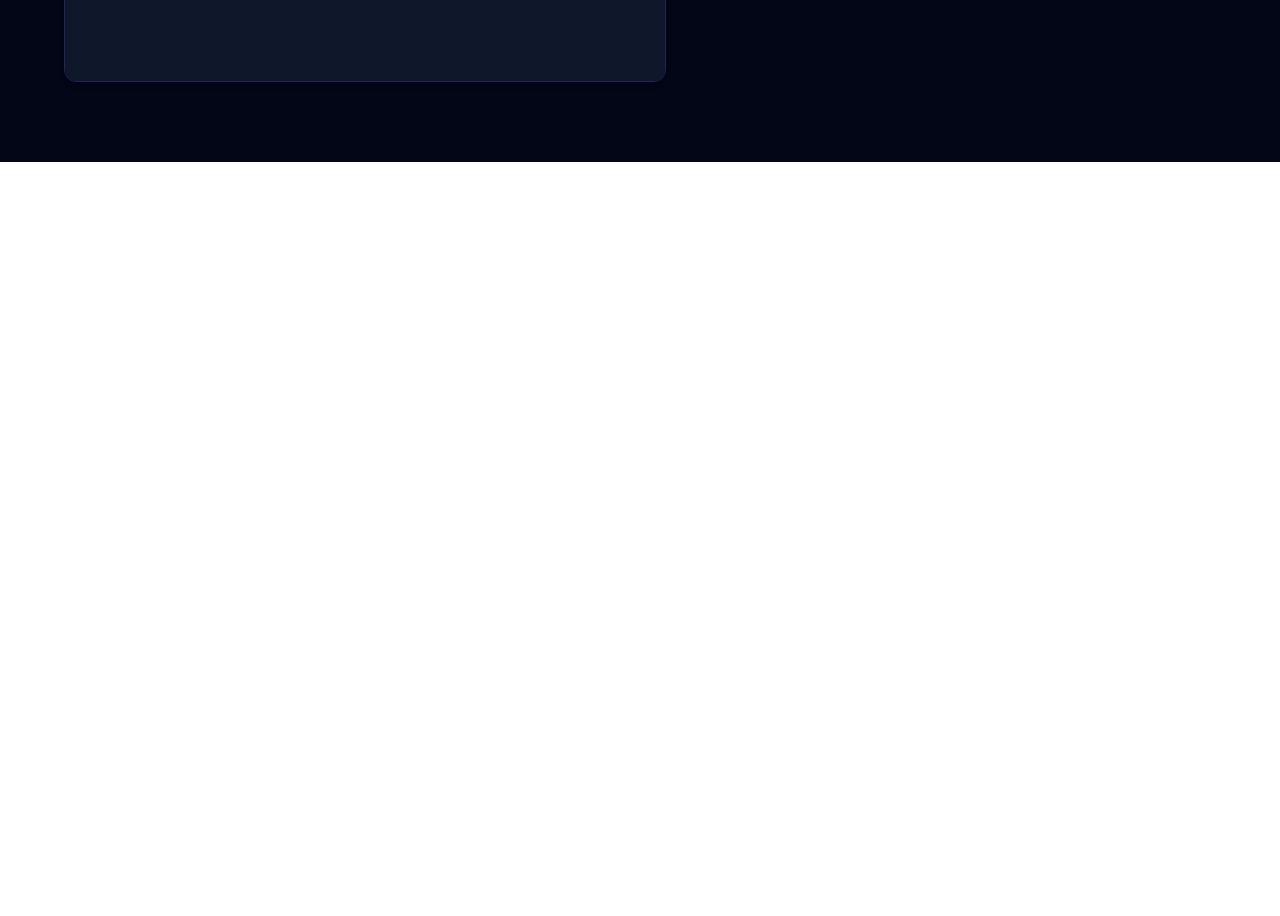
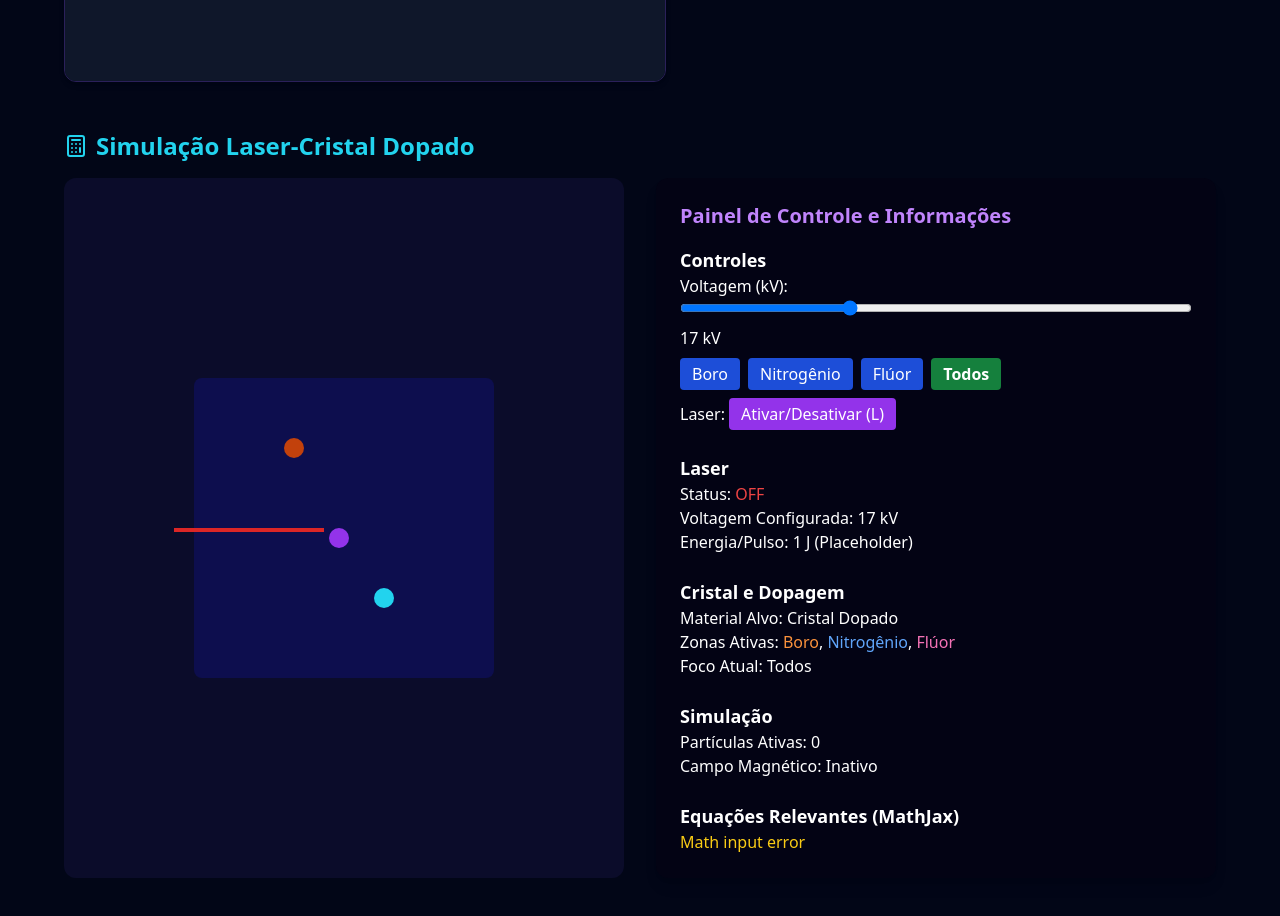
Before and after one commit to AstridNielsen-lab/Quantum-Physics-for-Julio-Campos-Machado, a React (Vite) app: page /thermodynamic-control in a window 1280 px wide. Shown: the part 800-1716 px from the top of the page. Before the commit the page ends 962 px from the top, so only its background shows below. Built offline with nearby package versions, Linux system fonts and the light colour scheme.

Commit message:
Thermodynamic painel

```diff
--- /dev/null
+++ b/src/components/LaserCrystalSimulation.tsx
@@ -0,0 +1,75 @@
+// src/components/LaserCrystalSimulation.tsx
+import React from 'react';
+
+const LaserCrystalSimulation = () => {
+  return (
+    <div className="grid md:grid-cols-2 gap-8">
+      {/* Simulação Gráfica (placeholder canvas/three.js scene) */}
+      <div className="flex justify-center items-center bg-[#0b0c2a] rounded-xl p-4 relative">
+        <div className="w-[300px] h-[300px] bg-[#0d0e4e] rounded-lg relative">
+          <div className="absolute left-[-20px] top-1/2 h-1 w-1/2 bg-red-600"></div>
+          <div className="absolute top-[20%] left-[30%] w-5 h-5 bg-orange-700 rounded-full"></div>
+          <div className="absolute top-[50%] left-[45%] w-5 h-5 bg-purple-600 rounded-full"></div>
+          <div className="absolute top-[70%] left-[60%] w-5 h-5 bg-cyan-400 rounded-full"></div>
+        </div>
+      </div>
+
+      {/* Painel de Controle */}
+      <div className="bg-[#030314] text-white p-6 rounded-xl shadow-lg">
+        <h2 className="text-xl font-bold text-purple-400 mb-4">Painel de Controle e Informações</h2>
+
+        <div className="mb-6">
+          <h3 className="text-lg font-semibold">Controles</h3>
+          <label htmlFor="voltage-slider">Voltagem (kV):</label>
+          <input
+            type="range"
+            id="voltage-slider"
+            name="voltage-slider"
+            min="1"
+            max="50"
+            defaultValue="17"
+            step="1"
+            className="w-full"
+          />
+          <span className="block mt-1">17 kV</span>
+          <div className="mt-2 space-x-2">
+            <button className="bg-blue-700 px-3 py-1 rounded">Boro</button>
+            <button className="bg-blue-700 px-3 py-1 rounded">Nitrogênio</button>
+            <button className="bg-blue-700 px-3 py-1 rounded">Flúor</button>
+            <button className="bg-green-700 px-3 py-1 rounded font-bold">Todos</button>
+          </div>
+          <p className="mt-2">Laser: <button className="bg-purple-600 px-3 py-1 rounded">Ativar/Desativar (L)</button></p>
+        </div>
+
+        <div className="mb-6">
+          <h3 className="text-lg font-semibold">Laser</h3>
+          <p>Status: <span className="text-red-500">OFF</span></p>
+          <p>Voltagem Configurada: 17 kV</p>
+          <p>Energia/Pulso: 1 J (Placeholder)</p>
+        </div>
+
+        <div className="mb-6">
+          <h3 className="text-lg font-semibold">Cristal e Dopagem</h3>
+          <p>Material Alvo: Cristal Dopado</p>
+          <p>Zonas Ativas: <span className="text-orange-400">Boro</span>, <span className="text-blue-400">Nitrogênio</span>, <span className="text-pink-400">Flúor</span></p>
+          <p>Foco Atual: Todos</p>
+        </div>
+
+        <div className="mb-6">
+          <h3 className="text-lg font-semibold">Simulação</h3>
+          <p>Partículas Ativas: 0</p>
+          <p>Campo Magnético: Inativo</p>
+        </div>
+
+        <div>
+          <h3 className="text-lg font-semibold">Equações Relevantes (MathJax)</h3>
+          <div id="mathjax-output">
+            <p className="text-yellow-400">Math input error</p>
+          </div>
+        </div>
+      </div>
+    </div>
+  );
+};
+
+export default LaserCrystalSimulation;
--- a/src/pages/ThermodynamicControlPanel.tsx
+++ b/src/pages/ThermodynamicControlPanel.tsx
@@ -4,6 +4,7 @@ import { Link } from 'react-router-dom';
 import { ArrowLeft, Thermometer, Calculator } from 'lucide-react';
 import Navigation from '../components/Navigation';
 import FibonacciSpiralSimulation from '../components/FibonacciSpiralSimulation';
+import LaserCrystalSimulation from '../components/LaserCrystalSimulation';
 
 const ThermodynamicControlPanel = () => {
   return (
@@ -30,6 +31,18 @@ const ThermodynamicControlPanel = () => {
             </h2>
             <FibonacciSpiralSimulation />
           </div>
+          <div className="col-span-full">
+  <h2 className="text-2xl font-bold mt-12 mb-4 flex items-center gap-2 text-cyan-400">
+    <Calculator /> Simulação Laser-Cristal Dopado
+  </h2>
+  <LaserCrystalSimulation />
+</div>
+
+
+
+
+
+
         </div>
       </main>
     </div>
```
